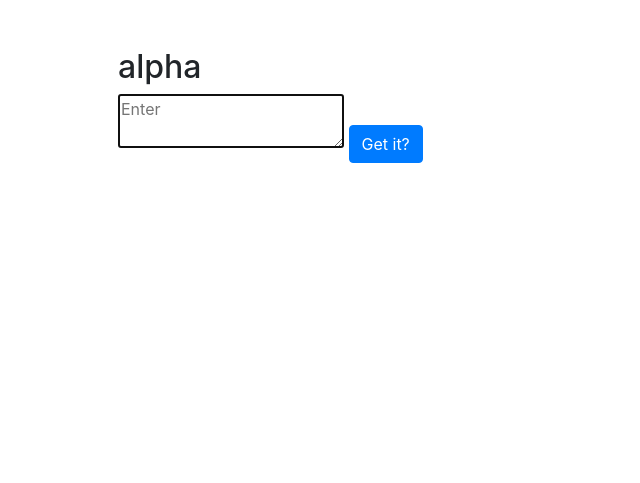
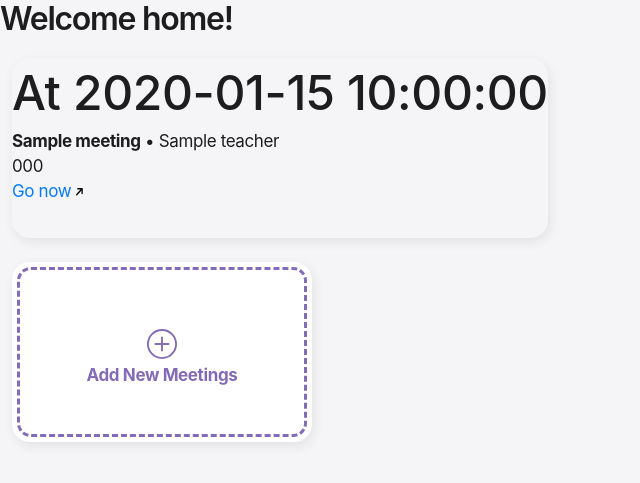
Before and after one commit to Gautam-Joshi/meeter, a Flask app: template templates/index.html in a window 1280 px wide. Shown: the top 483 px of the page, without its empty margins (0-640 px from the left). Run offline with Flask 2, Linux system fonts and the light colour scheme; the template is opened without the code that fills it: most values are stand-ins (such as "Sample title", 1, 10 or a date in 2020); some libraries are stand-ins or nearby versions; some web fonts are replaced.

Commit message:
Set algorithm, Add index, Add core theme

```diff
--- a/application.py
+++ b/application.py
@@ -1,5 +1,7 @@
 import os
+
 import re
+import time
 
 from cs50 import SQL
 from flask import Flask, flash, redirect, render_template, request, session
@@ -37,30 +39,133 @@ db = SQL("sqlite:///meetings.db")
 
 #!comes after @login_required
 
-@app.route("/", methods=["GET", "POST"])
-def index():
+@app.route("/add", methods=["GET", "POST"])
+@login_required
+def add():
     """Welcome here!"""
     if request.method == "GET":
-        return render_template("index.html")
+        return render_template("add.html")
 
     if request.method == "POST":
 
-        text = str(request.form.get("message"))
-        print(text)
+        text = request.form.get("message")
 
-        invites = re.split("\[.*\].*\n", text)
+        invites = re.split("\[.*\]\s?\w+\s?\w+\s?\W\s", text)
 
         for meeting in invites:
+            #Split returns first and last strings as ""
             if meeting == "":
                 continue
 
+            #Call our regex helper to give a dict for current meeting
             data = extract(meeting)
+
+            #Check if no invite
+            try:
+                test = data["time"]
+                del test
+            except:
+                continue
+
+            # Check for date presence
+            try:
+                test = data["date"]
+                del test
+            except:
+                #Set date based on user input
+                if request.form.get("date_preference") == "0":
+                    data["date"] = int(time.strftime("%d"))
+                else:
+                    data["date"] = int(time.strftime("%d")) + 1
+
+            #Use % 7 to set unique day id
+            if int(data["date"]) < 7:
+                data["date"] = int(data["date"]) + 7
+            day = int(data["date"]) % 7
+
+            #Find meeting type
+            if data["type"] == "zoom":
+                #meet type 0 for zoom
+                meet_type = 0
+            else:
+                #meet type 1 for gmeet
+                meet_type = 1
+
+            #Maintenence
+            #Delete old inactive meetings of same day
+            db.execute("DELETE FROM meetings WHERE day IN (?) AND active IN (?)", day, "0")
+
+            #Set meetings of days except today and tomorrow as inactive
+            if day == 6:
+                day1 = 6
+                day2 = 0
+            else:
+                day1 = day
+                day2 = day1 + 1
+            db.execute("UPDATE meetings SET active = (?) WHERE day NOT IN (?, ?)", "0", day1, day2)
+            del day1
+            del day2
+            #Maintenence Done
+
+            #Add common data to meetings
+            db.execute("INSERT INTO meetings (user_session, link, time, day, type, active) VALUES (?, ?, ?, ?, ?, ?)", session["user_id"], data["link"], data["time"], day, meet_type, "1")
+            print("Action: Meeting Added")
+
+            #Get meeting id of currently added meeting to do case based data addition
+            meeting = db.execute("SELECT meeting_id FROM meetings WHERE day IN (?) AND user_session IN (?) AND time IN (?) AND link IN (?)", day, session["user_id"], data["time"], data["link"])
+            print("Action: Meeting Accessed")
+
+            #Add subject if present
+            try:
+                db.execute("UPDATE meetings SET subject = (?) WHERE meeting_id = (?)", data["subject"], meeting[0]["meeting_id"])
+                print("Action: Subject Added")
+            except:
+                pass
+            #Add teacher if present
+            try:
+                db.execute("UPDATE meetings SET teacher = (?) WHERE meeting_id = (?)", data["teacher"], meeting[0]["meeting_id"])
+                print("Action: Teacher Added")
+            except:
+                pass
+
+            if meet_type == 0:
+                #Add MID and passcode for zoom
+                db.execute("UPDATE meetings SET mid = (?), passcode = (?) WHERE meeting_id IN (?)", data["id"], data["password"], meeting[0]["meeting_id"])
+                print("Action: MID/Pass - Zoom")
+            else:
+                #Add meet code for gmeet
+                db.execute("UPDATE meetings SET gmeet_code = (?) WHERE meeting_id IN (?)", data["code"], meeting[0]["meeting_id"])
+                print("Action: Gmeet Code Added")
 
             for element in data:
                 print(data[element])
             print("\n")
 
         return redirect("/")
+
+@app.route("/")
+@login_required
+def index():
+    day = int(time.strftime("%d"))
+
+    if day < 7:
+        day = day + 7
+
+    day = day % 7
+
+    #If meetings are there
+    my_meetings = db.execute("SELECT * FROM meetings WHERE user_session IN (?) AND day IN (?) AND active IN (?) ORDER BY time", session["user_id"], day, "1")
+
+    if len(my_meetings) > 0:
+        return render_template("index.html", meetings = my_meetings)
+
+    #If suggested meetings are there
+    suggestions = db.execute("SELECT * FROM meetings WHERE user_session IN (?) AND day IN (?) AND active IN (?)", session["user_id"], day, "0")
+
+    if len(suggestions) > 0:
+        return render_template("index.html", suggestions = suggestions)
+
+    return render_template("index.html")
 
 @app.route("/login", methods=["GET", "POST"])
 def login():
@@ -137,7 +242,7 @@ def register():
 
         pwhash = generate_password_hash(password, method='pbkdf2:sha256', salt_length=8)
 
-        db.execute("INSERT INTO users (username, hash, cash) VALUES (?, ?, ?)", username, pwhash, "10000")
+        db.execute("INSERT INTO users (username, hash) VALUES (?, ?)", username, pwhash)
 
     return redirect("/login")
 
--- /dev/null
+++ b/static/styles.css
@@ -0,0 +1,167 @@
+@import url('https://rsms.me/inter/inter.css');
+html { font-family: "Inter", sans-serif; }
+
+@supports (font-variation-settings: normal) {
+  html { font-family: "Inter var", sans-serif; }
+}
+
+
+/* Own Variables */
+:root {
+	--outer-card-height: 180px;
+	--outer-card-width: 300px;
+
+	--inner-card-margin-top: 5px;
+	--inner-card-margin-left: 5px;
+
+	--border-width: 3px;
+
+	/*somehow, on server, chrome manages to reduce dimensions by 4, so add 4px*/
+	/* confirmed: border doesn't affect size on chrome (chad move) */
+	--inner-card-height: 170px;/* outer card dimension -  margin */
+	--inner-card-width: 290px;
+
+	--outer-card-radius: 18px;
+	--inner-card-radius: 14px;
+
+	--card-margin: 12px;
+
+	--create-card-space: calc(80px - 1rem - 5px);/* half of inner card dimension - 1rem - half of plus size from html >>> check final result*/
+
+	/*--card-title-size:;*/
+	--card-title-weight: bold;
+}
+
+
+
+
+
+
+h2 {
+	font-weight: 600;
+	letter-spacing: -0.040em;
+}
+ body {
+ 	font-size: 17px;
+    line-height: 1.47059;
+    font-weight: 400;
+    letter-spacing: -.022em;
+    background-color: #f5f5f7;
+    color: #1d1d1f;
+    font-style:normal;
+	font-family: "Inter", "Inter var", sans-serif;
+}
+
+
+
+
+
+
+/* All card rules */
+.card_alt {
+	border-radius: var(--outer-card-radius);
+	min-width: var(--outer-card-width);
+	min-height: var(--outer-card-height);
+	margin: var(--card-margin);
+	box-shadow: 2px 4px 12px rgba(0, 0, 0, .08);
+	transition:all .3s cubic-bezier(0, 0, .5, 1);
+}
+
+.card_alt:hover {
+	box-shadow: 2px 4px 16px rgba(0, 0, 0, .16);
+	transform:scale3d(1.01, 1.01, 1.01);
+}
+
+.card_alt_inner {
+	position: absolute;
+	margin-left: var(--inner-card-margin-left);
+	margin-top: var(--inner-card-margin-top);
+	min-width: var(--inner-card-width);
+	min-height: var(--inner-card-height);
+}
+
+.card_alt_title {
+	font-size: 3rem;
+	font-weight: 500;
+	margin: 0px;
+}
+
+.card_alt_text {
+	max-width: var(--inner-card-width);
+	font-weight: normal;
+	padding: 0px;
+	margin: 0px;
+}
+
+.zoom {
+	border-radius: var(--outer-card-radius);
+	border-width: var(--border-width);
+	color: #836BB7;
+}
+
+.gmeet {
+
+}
+
+
+
+
+/* "Add meeting" card */
+.background_card_create {
+	background-color: #fff;
+}
+
+.background_card_create:hover {
+	background-color: #836BB7;
+}
+
+.background_card_create:hover > .foreground_card_create {
+	color: #fff;
+}
+
+.foreground_card_create {
+	border-radius: var(--inner-card-radius);
+	border-style: dashed;
+	border-width: var(--border-width);
+	background-color:(0,0,0,0);
+	color: #836BB7;
+	text-align: center;
+}
+
+.create_maintext {
+	margin-top: 0px;
+	margin-bottom: 0px;
+	font-weight: var(--card-title-weight);
+}
+.adjust_plus {
+	font-weight: bold;
+	margin-top: var(--create-card-space);
+	margin-bottom: 4px;
+}
+.link-cover {
+	position:absolute;
+	width: var(--outer-card-width);
+	height: var(--outer-card-height);
+	z-index: 5;
+	border-radius: 18px;
+}
+
+
+
+
+
+/* Testing for full width divs */
+.fullwidth {
+	width: 100%;
+	display: flex;
+	align-items: flex-start;
+	overflow-x: auto;
+}
+
+
+
+.link > .upright {
+	max-height: 0.6rem;
+	margin: 0.1rem 0px 0px 0px;
+	color: inherit;
+}
--- a/templates/apology.html
+++ b/templates/apology.html
@@ -4,6 +4,6 @@
     Apology
 {% endblock %}
 
-{% block main %}
+{% block body %}
     <img alt="{{ top }}" class="border" src="http://memegen.link/custom/{{ top | urlencode }}/{{ bottom | urlencode }}.jpg?alt=https://i.imgur.com/CsCgN7Ll.png" title="{{ top }}">
 {% endblock %}
--- a/templates/index.html
+++ b/templates/index.html
@@ -4,13 +4,63 @@
     Home
 {% endblock %}
 
-{% block main %}
+{% block body %}
+    <div class="section">
+        <h2>Welcome home!</h2>
+        <div class="fullwidth meetings">
+		    {% if meetings is not none %}
+		    {% for meeting in meetings %}
+		    {% if meeting["type"] == 0 %}
+		    <div class="card_alt zoom">
+		    {% else %}
+		    <div class="card_alt gmeet">
+		    {% endif %}
+				<p class="card_alt_title">At {{meeting["time"]}}</p>
+				{% if meeting["subject"] is not none %}
+				{% if meeting["teacher"] is not none %}
+				<p class="card_alt_text"><b>{{meeting["subject"]}}</b> &#8226; {{meeting["teacher"]}}</p>
+				{% else %}
+				<p class="card_alt_text"><b>{{meeting["subject"]}}</b></p>
+				{% endif %}
+				{% else %}
+				<p class="card_alt_text"></b>{{meeting["teacher"]}}</b></p>
+				{% endif %}
+				{% if meeting["type"] == 0 %}
+				<p class="card_alt_text">MID: {{meeting["mid"]}}</p>
+				<p class="card_alt_text">Passcode: {{meeting["passcode"]}}</p>
+				{% else %}
+				<p class="card_alt_text">{{meeting["gmeet_code"]}}</p>
+				{% endif %}
+				<a href="{{meeting["link"]}}">
+					<p class="card_alt_text link">Go now <img class="upright" src="/static/svg/arrow.up.forward.svg"></p>
+				</a>
+    		</div>
+			{% endfor %}
+			{% endif %}
+    	</div>
 
-    <div class="section">
-        <h2>alpha</h2>
-        <form action="/" method="post">
-            <textarea autofocus name="message" placeholder="Enter"></textarea>
-            <button class="btn btn-primary" type="submit">Get it?</button>
-        </form>
+        <!-- static block of "add meeting"-->
+        <div class="fullwidth static_add">
+            <div class="margin">
+    		    <div class="card_alt background_card_create">
+    			    <div class="card_alt_inner foreground_card_create">
+    				    <svg xmlns="http://www.w3.org/2000/svg" width="30" height="30" fill="currentColor" class="bi bi-plus-circle adjust_plus" viewBox="0 0 16 16">
+    					    <path d="M8 15A7 7 0 1 1 8 1a7 7 0 0 1 0 14zm0 1A8 8 0 1 0 8 0a8 8 0 0 0 0 16z"/>
+    					    <path d="M8 4a.5.5 0 0 1 .5.5v3h3a.5.5 0 0 1 0 1h-3v3a.5.5 0 0 1-1 0v-3h-3a.5.5 0 0 1 0-1h3v-3A.5.5 0 0 1 8 4z"/>
+    				    </svg>
+    				    <p class="create_maintext">Add New Meetings</p>
+    			    </div>
+        			<a href="/add">
+        			<span class="link-cover"></span></a>
+    		    </div>
+    		</div>
+    	</div>
+
+        {% if suggestions is defined %}
+        <!-- Dropdown thing - javascript moment -->
+            {% for meeting in suggestions %}
+            <!-- same meeting formula, just with a dropdown thing class -->
+            {% endfor %}
+        {% endif %}
     </div>
 {% endblock %}
--- a/templates/layout.html
+++ b/templates/layout.html
@@ -9,6 +9,7 @@
 
         <!-- http://getbootstrap.com/docs/4.5/ -->
         <link rel="stylesheet" href="https://cdn.jsdelivr.net/npm/bootstrap@4.5.3/dist/css/bootstrap.min.css" integrity="sha384-TX8t27EcRE3e/ihU7zmQxVncDAy5uIKz4rEkgIXeMed4M0jlfIDPvg6uqKI2xXr2" crossorigin="anonymous">
+        <link rel="stylesheet" href="/static/styles.css">
 
         <!-- http://getbootstrap.com/docs/4.5/ -->
         <script src="https://code.jquery.com/jquery-3.5.1.slim.min.js" integrity="sha384-DfXdz2htPH0lsSSs5nCTpuj/zy4C+OGpamoFVy38MVBnE+IbbVYUew+OrCXaRkfj" crossorigin="anonymous"></script>
@@ -18,10 +19,8 @@
 
     </head>
 
-    <body>
-        <main class="container p-5">
-            {% block main %}{% endblock %}
-        </main>
+    <body >
+        {% block body %}{% endblock %}
     </body>
 
 </html>
```
Also changed, not shown: helpers.py (+17 -7 lines), notes.txt (added, +13 -0 lines), templates/add.html (added, +20 -0 lines), templates/login.html (added, +17 -0 lines), templates/register.html (added, +14 -0 lines), test.py (added, +85 -0 lines), test2.py (+9 -70 lines), zpy.py (added, +11 -0 lines), finance1.db (added), meetings.db, static/svg/arrow.up.forward.svg (added), static/wood.txt (added).
